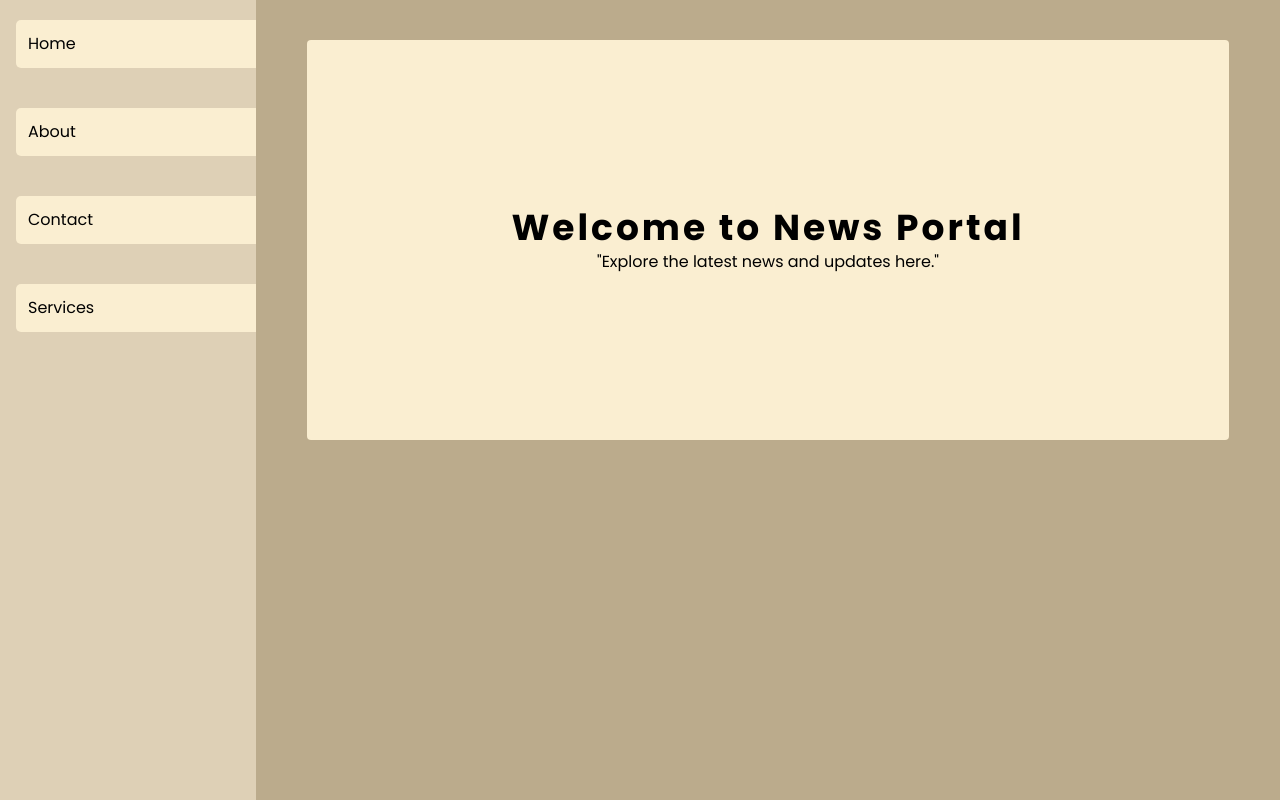
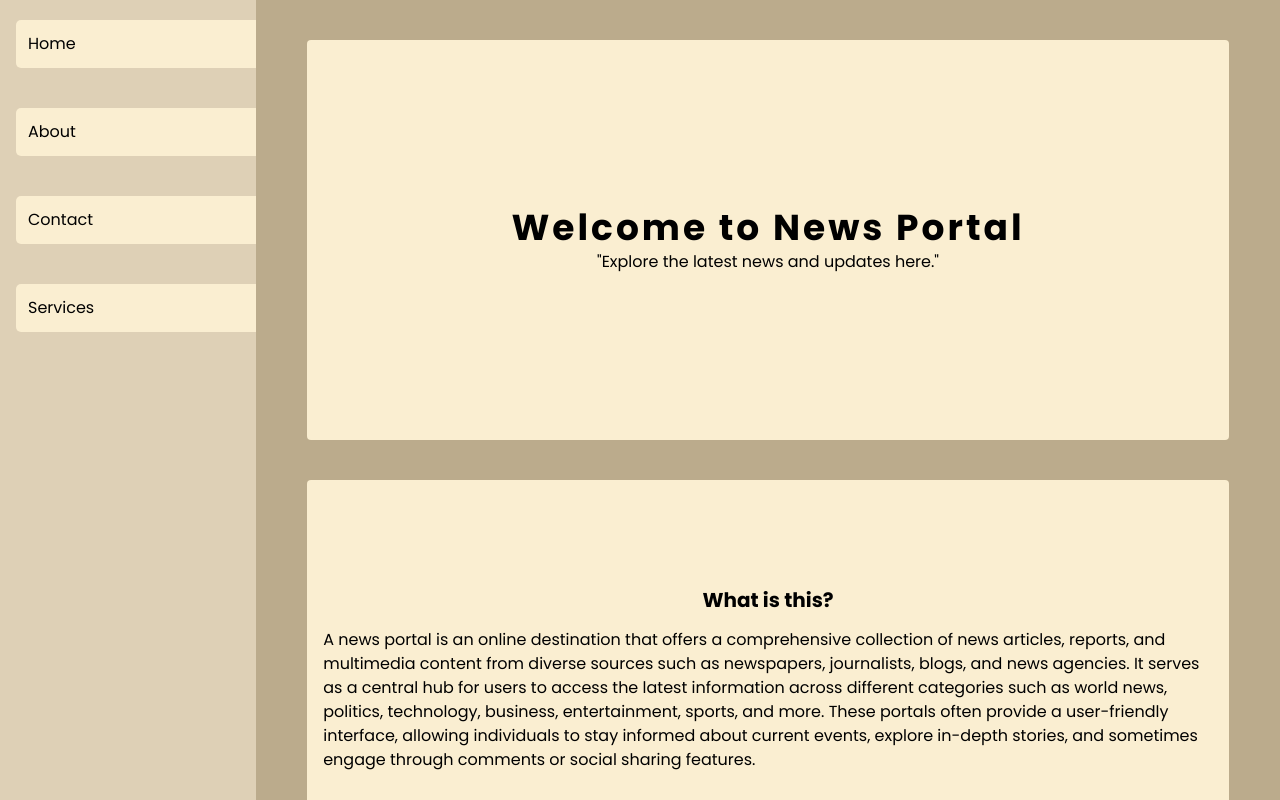
Before and after one commit to niksonstha/news-portal, a React (Vite) app: page / in a window 1280 px wide. Built offline with nearby package versions, Linux system fonts and the light colour scheme.

Commit message:
some style change in banner and shortinfo styling done

```diff
--- a/src/App.jsx
+++ b/src/App.jsx
@@ -17,7 +17,7 @@ function App() {
         <Navbar />
       </Box>
 
-      <Box width={"80%"}>
+      <Box width={"80%"} overflowY={"auto"} height={"100vh"}>
         <Routes>
           <Route path="/" element={<HomeScreen />} />
           <Route path="/about" element={<AboutScreen />} />
--- a/src/components/Banner.jsx
+++ b/src/components/Banner.jsx
@@ -5,9 +5,6 @@ const Banner = () => {
       height={"50vh"}
       bgColor={"#FAEED1"}
       padding={4}
-      width={"90%"}
-      mr={"auto"}
-      ml={"auto"}
       rounded={4}
       mt={10}
       display={"flex"}
--- /dev/null
+++ b/src/components/ShortInfo.jsx
@@ -0,0 +1,33 @@
+import { Box, Heading, Text } from "@chakra-ui/react";
+const ShortInfo = () => {
+  return (
+    <Box
+      height={"50vh"}
+      bgColor={"#FAEED1"}
+      padding={4}
+      rounded={4}
+      mt={10}
+      display={"flex"}
+      justifyContent={"center"}
+      alignItems={"center"}
+      flexDirection={"column"}
+    >
+      <Heading as="h2" size="md">
+        What is this?
+      </Heading>
+      <Text mt={4}>
+        A news portal is an online destination that offers a comprehensive
+        collection of news articles, reports, and multimedia content from
+        diverse sources such as newspapers, journalists, blogs, and news
+        agencies. It serves as a central hub for users to access the latest
+        information across different categories such as world news, politics,
+        technology, business, entertainment, sports, and more. These portals
+        often provide a user-friendly interface, allowing individuals to stay
+        informed about current events, explore in-depth stories, and sometimes
+        engage through comments or social sharing features.
+      </Text>
+    </Box>
+  );
+};
+
+export default ShortInfo;
--- a/src/screens/HomeScreen.jsx
+++ b/src/screens/HomeScreen.jsx
@@ -1,9 +1,11 @@
 import { Box } from "@chakra-ui/react";
 import Banner from "../components/Banner";
+import ShortInfo from "../components/ShortInfo";
 const HomeScreen = () => {
   return (
-    <Box>
+    <Box width={"90%"} mr={"auto"} ml={"auto"}>
       <Banner />
+      <ShortInfo />
     </Box>
   );
 };
```
